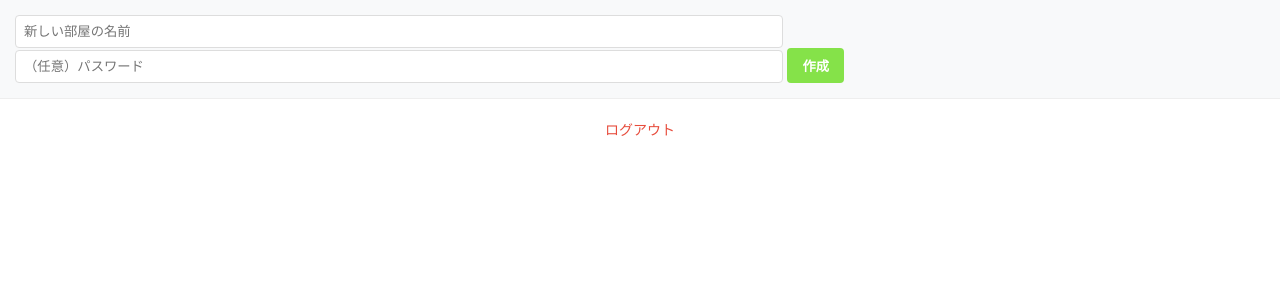
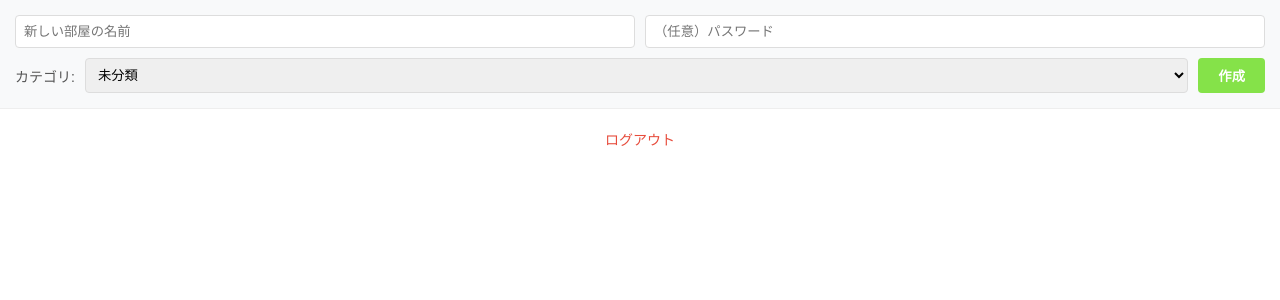
Before and after one commit to KS-kido/chat-plus, a Flask app: page /list in a window 1280 px wide. Shown: the part 55-355 px from the top of the page. Run offline with Flask 3, Linux system fonts and the light colour scheme; a user stored in the database is signed in.

Commit message:
カテゴリ追加

```diff
--- a/app.py
+++ b/app.py
@@ -32,8 +32,8 @@ if database_url:
         "connect_args": {"sslmode": "require"}
     }
 else:
-    # 💻 ローカル（自分のPC）でテストする場合は、自動的に同じフォルダ内に「chat.db」という軽量データベースファイルを作成
-    app.config['SQLALCHEMY_DATABASE_URI'] = 'sqlite:///' + os.path.join(basedir, 'chat.db')
+    # 💻 ローカル（PostgreSQLに切り替え）
+    app.config['SQLALCHEMY_DATABASE_URI'] = 'postgresql://postgres:syana116@localhost:5432/chat_db'
 
 # データベース変更時に余計なメモリを消費する警告通知機能をオフに設定
 app.config['SQLALCHEMY_TRACK_MODIFICATIONS'] = False
@@ -80,25 +80,45 @@ class Room(db.Model):
     id = db.Column(db.Integer, primary_key=True)
     name = db.Column(db.String(100), unique=True, nullable=False) # 部屋の名前（重複不可・必須）
     password = db.Column(db.String(200), nullable=True)           # 部屋のパスワード（任意、なしでもOK）
+    category = db.Column(db.String(50), nullable=False, default="未分類") # 💡【追加】カテゴリ項目
 
 # コマンド等でDB構造を管理するためのマイグレーション機能をセット
 migrate = Migrate(app, db)
 
-# 🛠️ 【Render無料プラン専用：アップデート衝突を安全にスルーする自動修復処理】
+# 💡 データベースの接続を処理ごとに毎回リフレッシュし、Neonの自動スリープを確実に動かす設定
+@app.teardown_appcontext
+def shutdown_session(exception=None):
+    db.session.remove()
+
+# 🛠️ 【自動修復処理】
 with app.app_context():
     try:
-        db.create_all() # 新しいテーブル（Roomなど）がまだDBになければ自動作成する
+        # 💡 ここで text をインポートしておくことで、直下の処理すべてでエラーが出なくなります
         from sqlalchemy import text
-        print("Executing column check on production database...")
-        # 過去のDB（Messageテーブル）に「created_at」カラムが存在しない場合を想定し、強制追加のSQL文を発行
-        db.session.execute(text('ALTER TABLE message ADD COLUMN created_at TIMESTAMP WITHOUT TIME ZONE NULL;'))
-        db.session.commit()
-        print("🚀 [SUCCESS] created_at column ensured!")
+
+        db.create_all() # 新しいテーブルがまだDBになければ自動作成する
+        print("Executing column check on database...")
+
+        # ⚠️ Messageテーブル用
+        try:
+            db.session.execute(text('ALTER TABLE message ADD COLUMN created_at TIMESTAMP WITHOUT TIME ZONE NULL;'))
+        except Exception:
+            db.session.rollback()
+
+        # 💡 Roomテーブルに「category」カラムを自動で追加・確認する処理
+        try:
+            db.session.execute(text("ALTER TABLE room ADD COLUMN category VARCHAR(50) NOT NULL DEFAULT '未分類';"))
+            print("🚀 [SUCCESS] category column added to room table!")
+        except Exception as e:
+            db.session.rollback() # すでにカラムがある、または新規作成時で不要な場合はスルー
+            print(f"Room category column check skipped: {e}")
+
+        db.session.commit() # 確定
+        print("🚀 [SUCCESS] DB initialization and migration check completed!")
     except Exception as e:
-        # すでにカラムが存在する場合、PostgreSQLはエラーを返して処理を止めようとするため、
-        # ここで変更を「ロールバック（取り消し）」して、何事もなかったかのように安全に無視させます（エラーログに出るやつをキャッチします）
         db.session.rollback()
-        print(f"DB Row-Fix Notice (Column already exists - safely skipped): {e}")
+        print(f"DB Row-Fix Notice: {e}")
+
 
 # LINEのようなリアルタイムの双方向通信（Socket.IO）を有効化
 socketio = SocketIO(app, cors_allowed_origins="*", async_mode='threading')
@@ -107,42 +127,34 @@ socketio = SocketIO(app, cors_allowed_origins="*", async_mode='threading')
 # 🌐 3. ルート設定（URLにアクセスされたときの画面切り替え）
 # =======================================================
 
-# 🏠 トップページ（ https://〜/ ）にアクセスされた場合
+# 🏠 トップページ
 @app.route('/')
 def home():
-    # 自動的にチャット部屋一覧（/list）の画面へ強制移動（リダイレクト）させる
     return redirect(url_for('chat_list'))
 
-# 📝 新規ユーザー登録画面（ https://〜/signup ）
+# 📝 新規ユーザー登録画面
 @app.route('/signup', methods=['GET', 'POST'])
 def signup():
-    # ユーザーが「登録」ボタンを押してデータが送られてきた時（POST）
     if request.method == 'POST':
         l_id = request.form.get('login_id')
         d_name = request.form.get('display_name')
         pw = request.form.get('password')
 
-        # 入力されたIDが、すでに他の人に使われていないかチェック
         if User.query.filter_by(login_id=l_id).first():
             return "このIDは使われています"
 
-        # パスワードを生のまま保存するのは危険なため、強固に暗号化（ハッシュ化）してデータベースに新規保存
         new_user = User(login_id=l_id, display_name=d_name, password=generate_password_hash(pw))
         db.session.add(new_user)
-        db.session.commit() # 確定
-        return redirect(url_for('login')) # 登録が終わったらログイン画面へジャンプ
+        db.session.commit()
+        return redirect(url_for('login'))
 
-    # 普通にURLを開いた時（GET）は、登録画面のHTMLを表示
     return render_template('signup.html')
 
-# 🔓 ログイン画面（ https://〜/login ）
+# 🔓 ログイン画面
 @app.route('/login', methods=['GET', 'POST'])
 def login():
-    # 📱 【新機能】LINEアプリ内ブラウザ（インアプリブラウザ）の自動検知
     user_agent = request.headers.get('User-Agent', '').lower()
     if 'line/' in user_agent:
-        # LINEの中で開かれている場合は、スマホの標準ブラウザ（SafariやChrome）を裏で叩き起こして
-        # 同じURLを開き直させる特別な指示用HTMLを即座に返して強制脱出させます
         return """
         <!DOCTYPE html>
         <html>
@@ -152,7 +164,6 @@ def login():
             <script>
                 let currentUrl = window.location.href;
                 let sep = currentUrl.includes('?') ? '&' : '?';
-                // URLの後ろに「?openExternalBrowser=1」を付けるとLINEが外部ブラウザを自動起動する仕様を利用
                 window.location.href = currentUrl + sep + 'openExternalBrowser=1';
             </script>
         </head>
@@ -164,51 +175,41 @@ def login():
         </html>
         """
 
-    # ユーザーが「ログインID」と「パスワード」を入力してボタンを押した時（POST）
     if request.method == 'POST':
         l_id = request.form.get('login_id')
         pw = request.form.get('password')
 
-        # 入力されたIDのユーザーデータがデータベースにあるか探す
         user = User.query.filter_by(login_id=l_id).first()
 
-        # ユーザーが存在し、かつ暗号化されたパスワードと入力されたパスワードが一致するか照合
         if user and check_password_hash(user.password, pw):
-            # 一致したら、セッション（サーバーが発行する合鍵）にユーザーIDを記録してログイン状態にする
             session['login_id'] = user.login_id
-            return redirect(url_for('chat_list')) # 部屋一覧へ案内
+            return redirect(url_for('chat_list'))
 
-        # 間違っていた場合は画面に警告メッセージを出す準備をして、ログイン画面をリロード
         flash('IDまたはパスワードが違います')
         return redirect(url_for('login'))
 
-    # 普通にアクセスされた時は、ログイン画面のHTMLを表示
     return render_template('login.html')
 
-# 🚪 チャットルーム一覧画面（ https://〜/list ）
+# 🚪 チャットルーム一覧画面
 @app.route('/list')
 def chat_list():
-    # セッションに合鍵がない（ログインしていない）不審なアクセスは、ログイン画面へ強制送還
     if 'login_id' not in session:
         return redirect(url_for('login'))
 
-    # 現在データベースに登録されている全てのチャットルームを取得して画面に渡す
     rooms = Room.query.all()
     return render_template('list.html', rooms=rooms)
 
-# 👤 プロフィール確認画面（ https://〜/user/ユーザーID ）
+# 👤 プロフィール確認画面
 @app.route('/user/<target_id>')
 def profile(target_id):
     if 'login_id' not in session:
         return redirect(url_for('login'))
 
-    # 指定されたユーザーIDをDBから取得（存在しなければ自動で「404 Not Found」エラー画面を出す）
     user = User.query.filter_by(login_id=target_id).first_or_404()
-    # 今見ているプロフィールページが「自分自身」のものかどうかを判定（編集ボタンを出す出さないの制御用）
     is_mine = (session['login_id'] == user.login_id)
     return render_template('profile.html', user=user, is_mine=is_mine)
 
-# ✏️ プロフィール編集画面（ https://〜/edit_profile ）
+# ✏️ プロフィール編集画面
 @app.route('/edit_profile', methods=['GET', 'POST'])
 def edit_profile():
     if 'login_id' not in session:
@@ -216,154 +217,137 @@ def edit_profile():
 
     user = User.query.filter_by(login_id=session['login_id']).first()
 
-    # 変更を保存ボタンが押された時（POST）
     if request.method == 'POST':
         user.display_name = request.form.get('display_name')
         user.profile_text = request.form.get('profile_text')
 
-        # アップロードされたアイコン画像ファイルを取得
         file = request.files.get('profile_image')
         if file and file.filename != '':
-            ext = file.filename.rsplit('.', 1)[1].lower() # 拡張子（pngやjpg）を切り出し
-            # ファイル名が他人と被って上書きされるのを防ぐため、「ユーザーID + ランダムな文字列」の唯一無二のファイル名に変換
+            ext = file.filename.rsplit('.', 1)[1].lower()
             filename = f"{user.login_id}_{uuid.uuid4().hex}.{ext}"
 
-            # 画像保存用フォルダ（static/profile_pics）がまだ無ければ自動作成
             if not os.path.exists(app.config['UPLOAD_FOLDER']):
                 os.makedirs(app.config['UPLOAD_FOLDER'])
 
-            # サーバーに画像を物理保存し、DBにそのファイル名を記録
             file.save(os.path.join(app.config['UPLOAD_FOLDER'], filename))
             user.profile_image = filename
 
-        db.session.commit() # 変更を確定
+        db.session.commit()
         flash('プロフィールを更新しました！')
         return redirect(url_for('profile', target_id=user.login_id))
 
     return render_template('edit_profile.html', user=user)
 
-# 💬 各チャットルーム画面（ https://〜/chat/部屋名 ）
-@app.route('/chat/<room_name>', methods=['GET', 'POST'])
-def chat_room(room_name):
+# ➕ 新しいチャットルームを作成する処理
+@app.route('/create_room', methods=['POST'])
+def create_room():
     if 'login_id' not in session:
         return redirect(url_for('login'))
 
-    # 指定された部屋が実在するかDBを捜索
-    room = Room.query.filter_by(name=room_name).first_or_404()
+    name = request.form.get('room_name')
+    pw = request.form.get('room_password')
+    category = request.form.get('room_category', '未分類') # 画面からカテゴリを取得
 
-    # もし部屋にパスワードが設定されている場合
-    if room.password:
-        if request.method == 'POST':
-            # 入力された鍵が違っていればストップ
-            if not check_password_hash(room.password, request.form.get('room_password')):
-                return "パスワードが違います"
-        else:
-            # まだパスワードを入力していない場合、専用のパスワード入力フォーム（room_login.html）を表示して遮断
+    if name and not Room.query.filter_by(name=name).first():
+        hashed_pw = generate_password_hash(pw) if pw else None # パスワードがあれば暗号化
+        # category も一緒にしっかり保存する
+        db.session.add(Room(name=name, password=hashed_pw, category=category))
+        db.session.commit()
+    return redirect(url_for('chat_list'))
+
+# 💬 各チャットルーム画面（ここが削れてしまっていました！）
+@app.route('/chat/<room_name>', methods=['GET', 'POST'])
+def chat(room_name):
+    if 'login_id' not in session:
+        return redirect(url_for('login'))
+
+    room_data = Room.query.filter_by(name=room_name).first_or_404()
+
+    # 🔒 部屋にパスワードがかかっている場合
+    if room_data.password:
+        session_key = f"unlocked_{room_name}"
+        if not session.get(session_key):
+            if request.method == 'POST':
+                input_pw = request.form.get('room_password')
+                if check_password_hash(room_data.password, input_pw):
+                    session[session_key] = True
+                    return redirect(url_for('chat', room_name=room_name))
+                else:
+                    flash('パスワードが間違っています')
+                    return redirect(url_for('chat', room_name=room_name))
             return render_template('room_login.html', room_name=room_name)
 
-    # パスワードを突破、または最初から無しの場合は、その部屋の過去の全トーク履歴を古い順に取得
+    # パスワードを突破、または最初から無しの場合はチャット画面（index.html）を表示
     history = Message.query.filter_by(room=room_name).all()
-    # 自分の名前などの情報をDBから持ってきて、チャット画面（index.html）を表示
     me = User.query.filter_by(login_id=session['login_id']).first()
     return render_template('index.html', room_name=room_name, display_name=me.display_name, history=history)
 
-# ➕ 新しいチャットルームを作成する裏処理（一覧画面のフォームからPOSTで呼ばれる）
-@app.route('/create_room', methods=['POST'])
-def create_room():
-    name = request.form.get('room_name')
-    pw = request.form.get('room_password')
-
-    # 部屋名が空っぽでなく、かつすでに同じ名前の部屋が世界になければ新規作成
-    if name and not Room.query.filter_by(name=name).first():
-        hashed_pw = generate_password_hash(pw) if pw else None # パスワードがあれば暗号化
-        db.session.add(Room(name=name, password=hashed_pw))
-        db.session.commit()
-    return redirect(url_for('chat_list')) # 作成後は部屋一覧へ戻る
-
-# 🚪 ログアウト処理（ https://〜/logout ）
+# 🚪 ログアウト処理
 @app.route('/logout')
 def logout():
-    session.pop('login_id', None) # セッションから合鍵を消去（これで未ログイン状態になる）
-    return redirect(url_for('login')) # ログイン画面へ戻す
+    session.pop('login_id', None)
+    return redirect(url_for('login'))
 
 
 # =======================================================
-# ⚙️ 4. 【最重要】PWA（スマホアプリ化）のための設定ファイル配信
+# ⚙️ 4. PWA（スマホアプリ化）の設定ファイル配信
 # =======================================================
 
-# 🌐 1. manifest.json（アプリのアイコンや名前の設計図）を返すルート
 @app.route('/manifest.json')
 def serve_manifest():
     response = send_from_directory('static', 'manifest.json')
-    # 💡 重要：ブラウザに対して「これはただのテキストじゃなく、アプリの設定JSONデータだよ」とMIMEタイプを厳格に伝える
     response.headers['Content-Type'] = 'application/json'
     return response
 
-# 🛠️ 2. sw.js（アプリをスマホに登録する心臓部：サービスワーカー）を返すルート
-# ⚠️ AndroidのChrome等は、ここが「URLのルート直下（/sw.js）」で配信されないとセキュリティルール上、アプリとして絶対に認めない仕様になっています！
 @app.route('/sw.js')
 def serve_sw():
     response = send_from_directory('static', 'sw.js')
-    # 💡 重要：ブラウザに「これはバックグラウンドで動く、アプリ化のためのJavaScriptプログラムだよ」と強制認識させる
     response.headers['Content-Type'] = 'application/javascript'
     return response
 
 
 # =======================================================
-# 📡 5. リアルタイム通信処理（Socket.IOイベントの送受信）
+# 📡 5. リアルタイム通信処理（Socket.IO）
 # =======================================================
 
-# 📥 クライアント（スマホ画面）が特定のチャットルームに接続してきた時
 @socketio.on('join')
 def on_join(data):
-    # そのユーザーを「指定された部屋名」の専用通信回線（グループ）に所属させる
     join_room(data['room'])
 
-# 📥 クライアントから「メッセージ（または位置情報URL）」がパッと送信されてきた時
 @socketio.on('message_from_client')
 def handle_message(data):
     room = data['room']
     l_id = session.get('login_id')
     user = User.query.filter_by(login_id=l_id).first()
-    # 投稿された瞬間の正確な「日本時間（JST）」を計算
     jst_now = datetime.now(timezone(timedelta(hours=9)))
 
-    # データベースに誰が、どこに、何を、いつ書いたかをしっかり記録
     new_msg = Message(room=room, login_id=l_id, content=data['msg'], created_at=jst_now)
     db.session.add(new_msg)
     db.session.commit()
 
-    # 📡 同じチャットルームの回線に入っている「全員のスマホ画面」に向けて、
-    # 新しいメッセージデータをリアルタイムに一斉ブロードキャスト（即時配信）
     emit('message_from_server', {
-        'id': new_msg.id,                 # 後から本人がゴミ箱ボタンを押して消せるようにDBのメッセージIDを添付
-        'username': user.display_name,   # 送信者の名前
-        'msg': data['msg'],              # メッセージ本文（または位置情報のURL）
-        'login_id': l_id,                # 自分のメッセージか相手のかを判別させるためのID
-        'time': jst_now.strftime('%H:%M') # 「時:分」の形に綺麗に整えた文字列
+        'id': new_msg.id,
+        'username': user.display_name,
+        'msg': data['msg'],
+        'login_id': l_id,
+        'time': jst_now.strftime('%H:%M')
     }, room=room)
 
-# 🗑️ クライアントから「このメッセージを消して！」と削除要求（ゴミ箱タップ）が届いた時
 @socketio.on('delete_message_from_client')
 def handle_delete_message(data):
     message_id = data.get('message_id')
     room = data.get('room')
     login_id = session.get('login_id')
 
-    # 該当のメッセージをDBから検索
     msg = Message.query.get(message_id)
-    # メッセージが存在し、かつ「書いた本人」からの削除要求である場合のみ実行（他人の悪意ある削除をブロック）
     if msg and msg.login_id == login_id:
-        db.session.delete(msg) # DBから消去
+        db.session.delete(msg)
         db.session.commit()
-        # 📡 同じ部屋の全員の画面に向かって「このメッセージIDの吹き出しを今すぐ画面から消し去って！」とリアルタイムに命令を飛ばす
         emit('message_deleted_from_server', {'message_id': message_id}, room=room)
 
 # =======================================================
 # 🚀 6. WEBサーバーの起動
 # =======================================================
 if __name__ == '__main__':
-    # Render本番環境など、システムから指定されたポート番号（PORT）があればそれを使い、なければ5000番で待機
     port = int(os.environ.get("PORT", 5000))
-    # Socket.IOによるWEBサーバーをスタート（外部からのアクセス用に 0.0.0.0 で解放）
     socketio.run(app, host='0.0.0.0', port=port, allow_unsafe_werkzeug=True)
--- a/templates/list.html
+++ b/templates/list.html
@@ -108,26 +108,54 @@
     </div>
 
     <div class="create-area">
-        <form action="/create_room" method="POST">
-            <input type="text" name="room_name" placeholder="新しい部屋の名前" required>
-            <input type="password" name="room_password" placeholder="（任意）パスワード">
-            <button type="submit">作成</button>
+        <form action="/create_room" method="POST" style="display: flex; flex-direction: column; gap: 10px;">
+            <div style="display: flex; gap: 10px;">
+                <input type="text" name="room_name" placeholder="新しい部屋の名前" required style="width: 50%;">
+                <input type="password" name="room_password" placeholder="（任意）パスワード" style="width: 50%;">
+            </div>
+            <div style="display: flex; gap: 10px; align-items: center;">
+                <label style="font-size: 14px; color: #555;">カテゴリ:</label>
+                <select name="room_category" style="padding: 8px; border: 1px solid #ddd; border-radius: 4px; flex-grow: 1;">
+                    <option value="未分類">未分類</option>
+                    <option value="雑談">雑談</option>
+                    <option value="趣味">趣味</option>
+                    <option value="仕事・勉強">仕事・勉強</option>
+                    <option value="連絡・告知">連絡・告知</option>
+                </select>
+                <button type="submit" style="padding: 8px 20px;">作成</button>
+            </div>
         </form>
     </div>
 
     <div class="room-list">
-        {% for room in rooms %}
+        {% set categories = ['雑談', '趣味', '仕事・勉強', '連絡・告知', '未分類'] %}
+
+        {% for cat in categories %}
+        {# 💡 selectattrを使い、現在のカテゴリに一致する部屋だけをフィルタリングしてリスト化します #}
+        {% set cat_rooms = rooms | selectattr('category', 'equalto', cat) | list %}
+
+        {# 💡 そのカテゴリの部屋が1つ以上存在する場合のみ見出しと部屋を表示 #}
+        {% if cat_rooms | length > 0 %}
+        <div style="background-color: #f1f3f5; padding: 5px 15px; font-size: 13px; font-weight: bold; color: #666; border-bottom: 1px solid #eee; margin-top: 10px;">
+            📌 {{ cat }}
+        </div>
+
+        {% for room in cat_rooms %}
         <a href="/chat/{{ room.name }}" class="room-item">
-            <div class="room-icon">{{ room.name[0] }}</div>
             <div class="room-info">
-                <div class="room-name">{{ room.name }}</div>
-                <div class="room-msg">タップしてトークを開始</div>
+                <div class="room-name">
+                    {{ room.name }}
+                    {% if room.password %}
+                    <span style="font-size: 12px; color: #e74c3c;">🔒</span>
+                    {% endif %}
+                </div>
             </div>
         </a>
+        {% endfor %}
+        {% endif %}
         {% endfor %}
     </div>
 
     <a href="/logout" class="logout-btn">ログアウト</a>
-
 </body>
 </html>
```
Also changed, not shown: chat.db (deleted), 1 other file.
